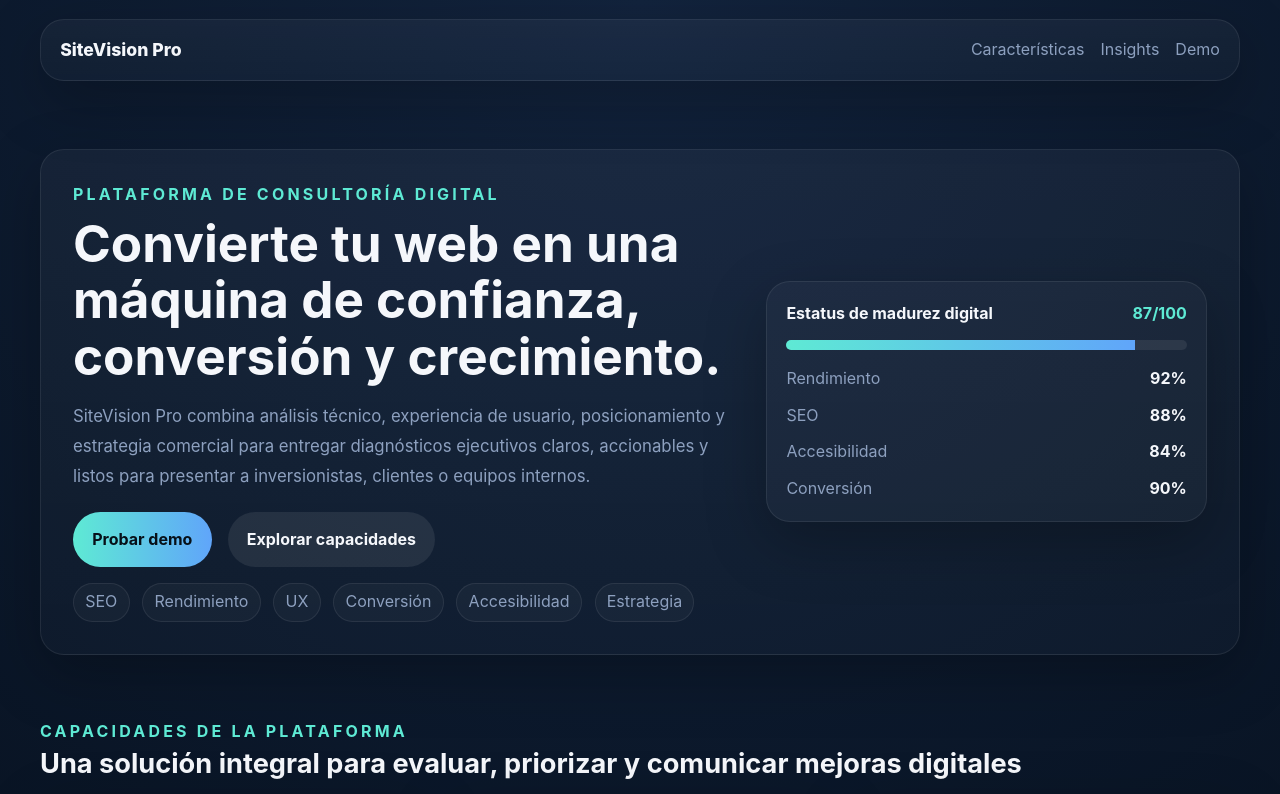
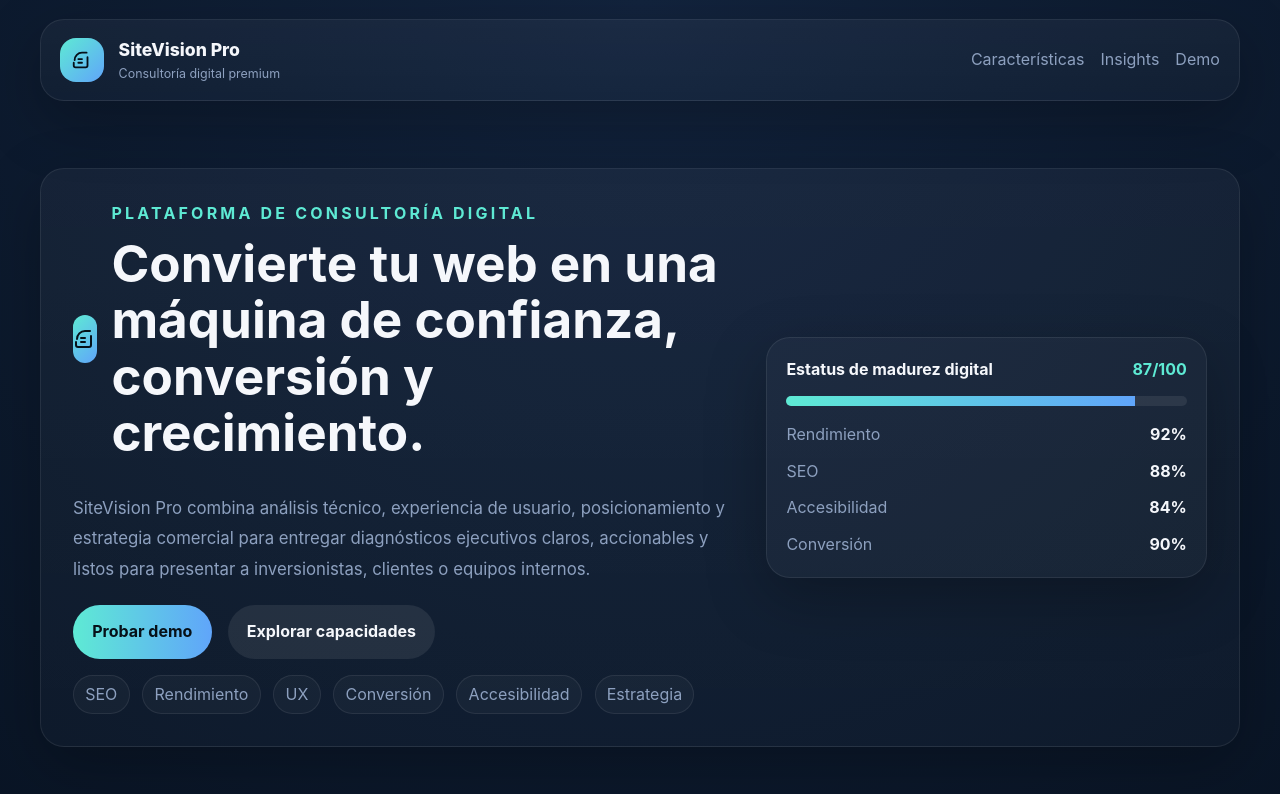
Before and after one commit to munozbarriere-commits/sitevision-pro, a Next.js app in the folder apps/web/: page / in a window 1280 px wide. Shown: the top 794 px of the page. Built offline with nearby package versions, Linux system fonts and the light colour scheme.

Commit message:
feat: add logo and Vercel deployment config

```diff
--- a/apps/web/components/Hero.tsx
+++ b/apps/web/components/Hero.tsx
@@ -5,10 +5,22 @@ export function Hero() {
     <section className="container" style={{ padding: '3rem 0 2rem' }}>
       <div className="card" style={{ padding: '2rem', display: 'grid', gridTemplateColumns: '1.2fr 0.8fr', gap: '2rem', alignItems: 'center' }}>
         <div>
-          <p style={{ margin: 0, color: 'var(--brand)', fontWeight: 700, textTransform: 'uppercase', letterSpacing: '0.2em' }}>Plataforma de consultoría digital</p>
-          <h1 style={{ fontSize: 'clamp(2rem, 4vw, 3.3rem)', lineHeight: 1.1, margin: '0.5rem 0 1rem' }}>
-            Convierte tu web en una máquina de confianza, conversión y crecimiento.
-          </h1>
+          <div style={{ display: 'flex', alignItems: 'center', gap: '0.9rem', marginBottom: '1rem' }}>
+            <div style={{ width: '48px', height: '48px', borderRadius: '16px', display: 'grid', placeItems: 'center', background: 'linear-gradient(135deg, var(--brand), var(--brand-2))' }}>
+              <svg viewBox="0 0 24 24" width="24" height="24" fill="none" xmlns="http://www.w3.org/2000/svg">
+                <path d="M4 12C4 7.582 7.582 4 12 4H17" stroke="#061018" strokeWidth="2" strokeLinecap="round" strokeLinejoin="round" />
+                <path d="M18 9V18C18 19.105 17.105 20 16 20H5C3.895 20 3 19.105 3 18V15" stroke="#061018" strokeWidth="2" strokeLinecap="round" strokeLinejoin="round" />
+                <path d="M8 11H12" stroke="#061018" strokeWidth="2" strokeLinecap="round" />
+                <path d="M8 15H12" stroke="#061018" strokeWidth="2" strokeLinecap="round" />
+              </svg>
+            </div>
+            <div>
+              <p style={{ margin: 0, color: 'var(--brand)', fontWeight: 700, textTransform: 'uppercase', letterSpacing: '0.2em' }}>Plataforma de consultoría digital</p>
+              <h1 style={{ fontSize: 'clamp(2rem, 4vw, 3.3rem)', lineHeight: 1.1, margin: '0.5rem 0 1rem' }}>
+                Convierte tu web en una máquina de confianza, conversión y crecimiento.
+              </h1>
+            </div>
+          </div>
           <p style={{ color: 'var(--muted)', fontSize: '1.05rem', marginBottom: '1.3rem', lineHeight: 1.8 }}>
             SiteVision Pro combina análisis técnico, experiencia de usuario, posicionamiento y estrategia comercial para entregar diagnósticos ejecutivos claros, accionables y listos para presentar a inversionistas, clientes o equipos internos.
           </p>
--- a/apps/web/components/Navbar.tsx
+++ b/apps/web/components/Navbar.tsx
@@ -4,7 +4,20 @@ export function Navbar() {
   return (
     <header className="container" style={{ padding: '1.2rem 0' }}>
       <nav className="card" style={{ display: 'flex', justifyContent: 'space-between', alignItems: 'center', padding: '1rem 1.2rem' }}>
-        <div style={{ fontSize: '1.1rem', fontWeight: 800 }}>SiteVision Pro</div>
+        <div style={{ display: 'flex', alignItems: 'center', gap: '0.9rem' }}>
+          <div style={{ width: '44px', height: '44px', borderRadius: '16px', display: 'grid', placeItems: 'center', background: 'linear-gradient(135deg, var(--brand), var(--brand-2))' }}>
+            <svg viewBox="0 0 24 24" width="22" height="22" fill="none" xmlns="http://www.w3.org/2000/svg">
+              <path d="M4 12C4 7.582 7.582 4 12 4H17" stroke="#061018" strokeWidth="2" strokeLinecap="round" strokeLinejoin="round" />
+              <path d="M18 9V18C18 19.105 17.105 20 16 20H5C3.895 20 3 19.105 3 18V15" stroke="#061018" strokeWidth="2" strokeLinecap="round" strokeLinejoin="round" />
+              <path d="M8 11H12" stroke="#061018" strokeWidth="2" strokeLinecap="round" />
+              <path d="M8 15H12" stroke="#061018" strokeWidth="2" strokeLinecap="round" />
+            </svg>
+          </div>
+          <div>
+            <div style={{ fontSize: '1.1rem', fontWeight: 800 }}>SiteVision Pro</div>
+            <div style={{ fontSize: '0.78rem', color: 'var(--muted)' }}>Consultoría digital premium</div>
+          </div>
+        </div>
         <div style={{ display: 'flex', gap: '1rem', color: 'var(--muted)' }}>
           <Link href="#features">Características</Link>
           <Link href="#insights">Insights</Link>
```
